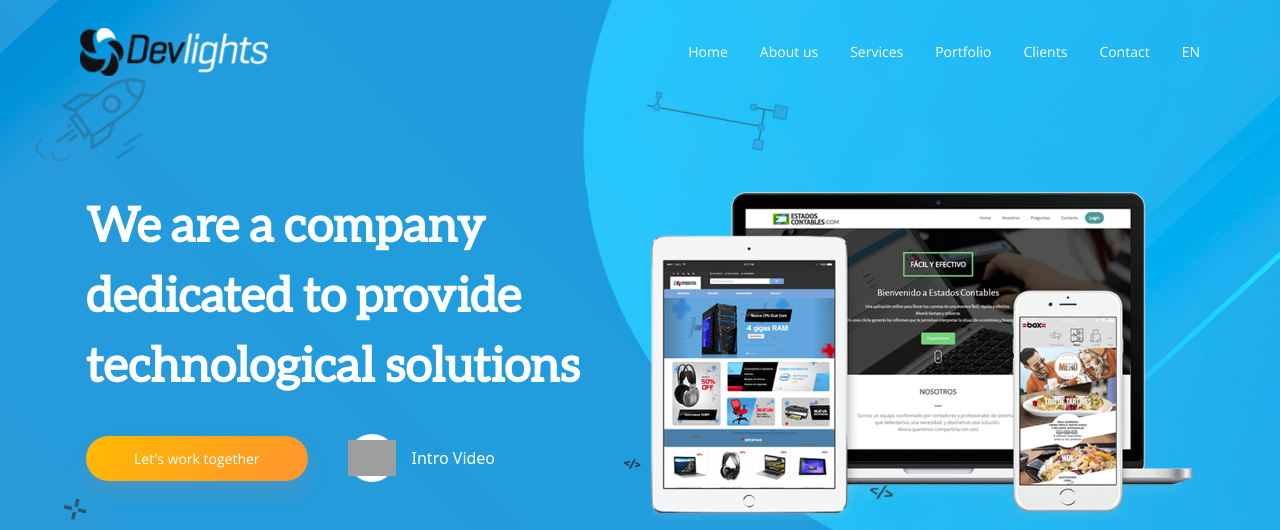
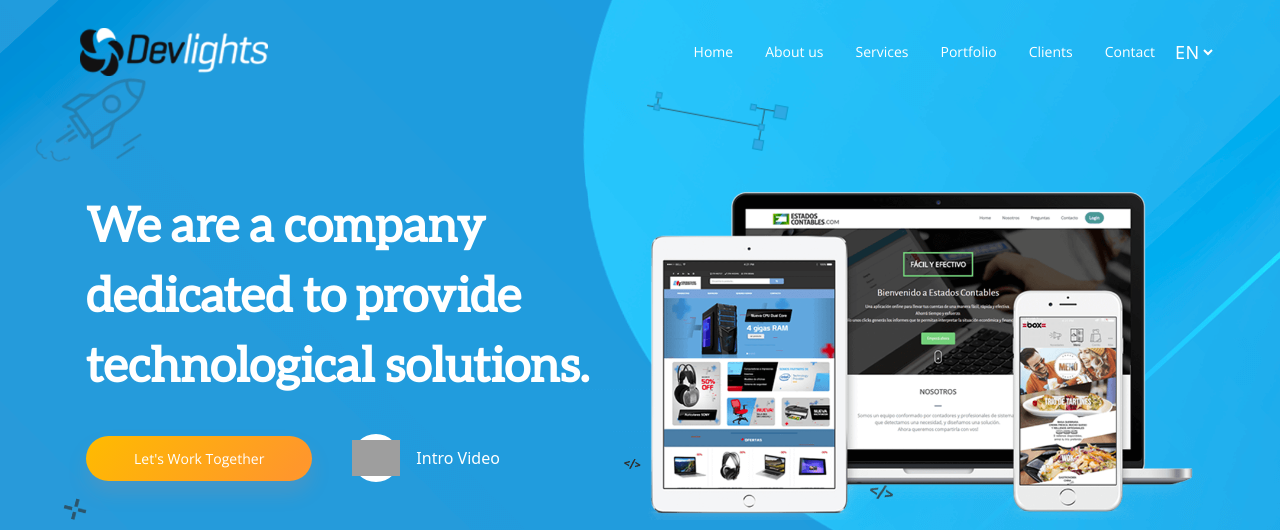
Before and after one commit to ignacioLiotti/test-1441654, a Next.js app: page / in a window 1280 px wide. Shown: the top 530 px of the page. Built offline with nearby package versions, Linux system fonts and the light colour scheme; grey boxes are pictures that could not be loaded.

Commit message:
Added i18n for english and spanish languages

```diff
--- a/components/Navbar.jsx
+++ b/components/Navbar.jsx
@@ -1,4 +1,7 @@
 import React, { useState, useEffect } from "react";
+import { useRouter } from "next/router";
+import en from "../public/i18n/En_en";
+import es from "../public/i18n/Es_es";
 import { FontAwesomeIcon } from "@fortawesome/react-fontawesome";
 import { faBars, faXmark } from "@fortawesome/free-solid-svg-icons";
 
@@ -12,6 +15,10 @@ const navigationData = [
 ];
 
 function Navbar() {
+  const router = useRouter();
+  const { locale } = router;
+  const t = locale === "en" ? en : es;
+
   const [openMenu, setOpenMenu] = useState(false);
   const onMenuPress = () => {
     setOpenMenu(!openMenu);
@@ -26,6 +33,12 @@ function Navbar() {
     }
   };
 
+  const changeLanguage = (e) => {
+    const locale = e.target.value;
+    const path = locale + router.pathname;
+    router.replace(path, path, { locale });
+  };
+
   useEffect(() => {
     setTransparentBackground();
     window.addEventListener("scroll", setTransparentBackground);
@@ -37,7 +50,8 @@ function Navbar() {
       transition-all duration-300 ease-in z-50`}
     >
       <div
-        className={`${scrolledDown
+        className={`${
+          scrolledDown
             ? "opacity-100 h-[4.875rem]"
             : "opacity-0 h-[3.75rem] md:h-20"
         } navbar-gradient absolute top-0 left-0 right-0 w-screen -z-10 transition-all duration-300 ease-in`}
@@ -47,7 +61,10 @@ function Navbar() {
       flex flex-row items-center justify-between transition-all duration-300 ease-in"
       >
         <div
-          className={`${scrolledDown ? "-translate-y-2 md:translate-y-0" : "md:translate-y-3"
+          className={`${
+            scrolledDown
+              ? "-translate-y-2 md:translate-y-0"
+              : "md:translate-y-3"
           } flex flex-row items-center justify-between w-full p-4 transition-all duration-300 ease-in`}
         >
           <img
@@ -65,7 +82,8 @@ function Navbar() {
           )}
         </div>
         <div
-          className={`${scrolledDown ? "translate-y-0" : "translate-y-3"
+          className={`${
+            scrolledDown ? "translate-y-0" : "translate-y-3"
           } hidden md:block transition-all duration-300 ease-in`}
         >
           <ul className="flex flex-row items-center justify-end">
@@ -82,9 +100,21 @@ function Navbar() {
             ))}
             {/* TODO: this is a dropdown component that switches languages */}
             <li>
-              <span className="block whitespace-nowrap w-auto py-5 px-4 text-sm md:text-md text-white font-open-sans">
+              {/* <span className="block whitespace-nowrap w-auto py-5 px-4 text-sm md:text-md text-white font-open-sans">
                 EN
-              </span>
+              </span> */}
+              <select
+                onChange={changeLanguage}
+                defaultValue={locale}
+                className="text-white text-shadow-sm text-lg bg-transparent tracking-wide"
+              >
+                <option className="text-black" value="en">
+                  EN
+                </option>
+                <option className="text-black" value="es">
+                  ES
+                </option>
+              </select>
             </li>
           </ul>
         </div>
@@ -93,11 +123,13 @@ function Navbar() {
       {/* Mobile drawer menu */}
       <div
         className={`fixed md:hidden z-10 h-screen w-full bg-nav-blue bg-opacity-80 top-0
-        transition-all ease-in-out duration-500 ${openMenu ? "opacity-100" : "opacity-0"
+        transition-all ease-in-out duration-500 ${
+          openMenu ? "opacity-100" : "opacity-0"
         }`}
       >
         <div
-          className={`w-64 bg-nav-blue bg-opacity-80 h-full pt-2 % transition-all ease-in-out duration-500 ${openMenu ? "-translate-x-0" : "-translate-x-80"
+          className={`w-64 bg-nav-blue bg-opacity-80 h-full pt-2 % transition-all ease-in-out duration-500 ${
+            openMenu ? "-translate-x-0" : "-translate-x-80"
           }`}
         >
           <ul className="flex flex-col items-start justify-end w-full">
@@ -123,10 +155,7 @@ function Navbar() {
           className="md:hidden absolute top-0 right-0"
           onClick={onMenuPress}
         >
-          <FontAwesomeIcon
-            icon={faXmark}
-            className="h-8 w-8 m-4 text-white"
-          />
+          <FontAwesomeIcon icon={faXmark} className="h-8 w-8 m-4 text-white" />
         </button>
       </div>
     </nav>
--- a/components/VideoButton.jsx
+++ b/components/VideoButton.jsx
@@ -1,6 +1,6 @@
 import React from "react";
 
-function VideoButton() {
+function VideoButton({ text }) {
   return (
     <>
       <a
@@ -15,7 +15,7 @@ function VideoButton() {
             alt=""
           />
         </div>
-        <span className="text-white">Intro Video</span>
+        <span className="text-white">{text}</span>
       </a>
     </>
   );
--- a/next.config.js
+++ b/next.config.js
@@ -1,6 +1,10 @@
 /** @type {import('next').NextConfig} */
 const nextConfig = {
   reactStrictMode: true,
+  i18n: {
+    locales: ['en', 'es'],
+    defaultLocale: 'en',
+  }
 }
 
 module.exports = nextConfig
--- a/pages/index.js
+++ b/pages/index.js
@@ -1,8 +1,15 @@
 import Head from "next/head";
+import { useRouter } from "next/router";
 import AboutSection from "../templates/AboutSection";
 import HeroSection from "../templates/HeroSection";
+import en from '../public/i18n/En_en';
+import es from '../public/i18n/Es_es';
 
 export default function Home() {
+  const router = useRouter();
+  const { locale } = router;
+  const t = locale === 'en' ? en : es;
+
   return (
     <div className="flex flex-col items-center justify-center">
       <Head>
@@ -13,8 +20,8 @@ export default function Home() {
         />
         <link rel="icon" href="/favicon.ico" />
       </Head>
-      <HeroSection />
-      <AboutSection />
+      <HeroSection strings={t.intro} />
+      <AboutSection strings={t.aboutUs} />
     </div>
   );
 }
--- a/public/i18n/En_en.json
+++ b/public/i18n/En_en.js
@@ -1,4 +1,4 @@
-{
+const en = {
     "intro": {
         "title": "We are a company dedicated to provide technological solutions.",
         "btnWork": "Let's Work Together",
@@ -193,3 +193,5 @@
         "btnCheck": "Check it out!"
     }
 }
+
+export default en;
--- a/public/i18n/Es_es.json
+++ b/public/i18n/Es_es.js
@@ -1,4 +1,4 @@
-{
+const es = {
     "intro": {
         "title": "Somos una compañía dedicada a proveer soluciones tecnológicas.",
         "btnWork": "Trabajemos juntos",
@@ -193,3 +193,5 @@
         "btnCheck": "Visita la web"
     }
 }
+
+export default es;
--- a/templates/AboutSection.jsx
+++ b/templates/AboutSection.jsx
@@ -1,6 +1,6 @@
 import React from "react";
 
-function AboutSection() {
+function AboutSection({ strings }) {
   return (
     <section className="w-full">
       <div
--- a/templates/HeroSection.jsx
+++ b/templates/HeroSection.jsx
@@ -2,7 +2,7 @@ import React from "react";
 import ActionButton from "../components/ActionButton";
 import VideoButton from "../components/VideoButton";
 
-function HeroSection() {
+function HeroSection({ strings }) {
   return (
     <div className="h-[50.75rem] w-full bg-hero-section bg-center-bottom bg-cover bg-no-repeat relative">
       <section className="flex items-center justify-center w-full mx-auto pt-48 pb-64">
@@ -19,11 +19,11 @@ function HeroSection() {
           </div>
           <div className="sm:w-[35rem] h-[20.5rem]  lg:h-[17.25rem] xl:h-[20.5rem] mb-10 order-2 lg:order-1">
             <h2 className="text-white text-center lg:text-left text-[1.5rem] sm:text-[2rem] md:text-[3rem] leading-9 sm:leading-hero-section font-extrabold font-aleo transition-all duration-300 ease-in-out">
-              We are a company dedicated to provide technological solutions
+              {strings.title}
             </h2>
             <div className="flex flex-col sm:flex-row items-center justify-center lg:justify-start gap-4 sm:gap-10 pt-8">
-              <ActionButton text="Let's work together" resize={false} />
-              <VideoButton />
+              <ActionButton text={strings.btnWork} resize={false} />
+              <VideoButton text={strings.btnVideo} />
             </div>
           </div>
         </div>
```
Lines whose indentation alone changed are shown as unchanged.
